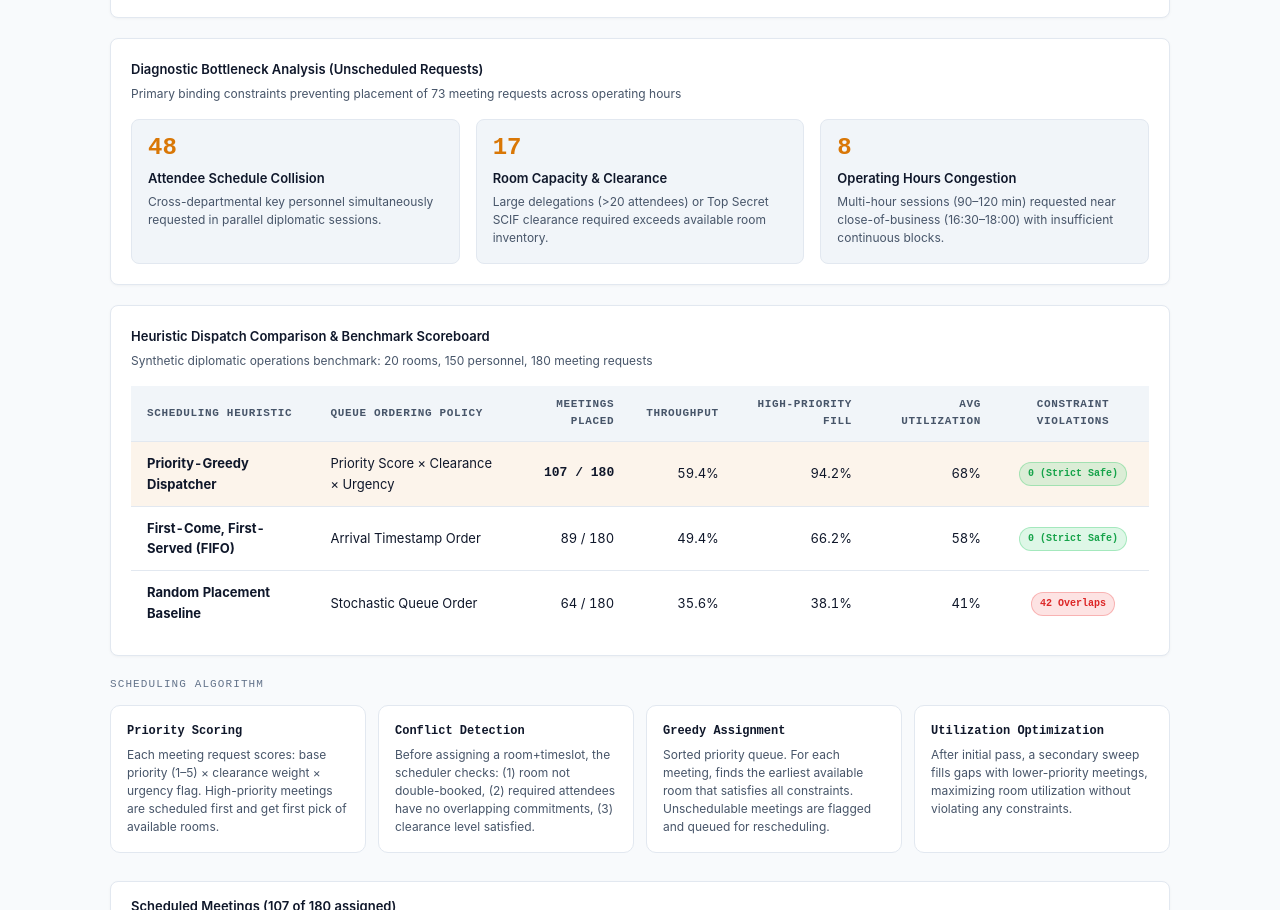
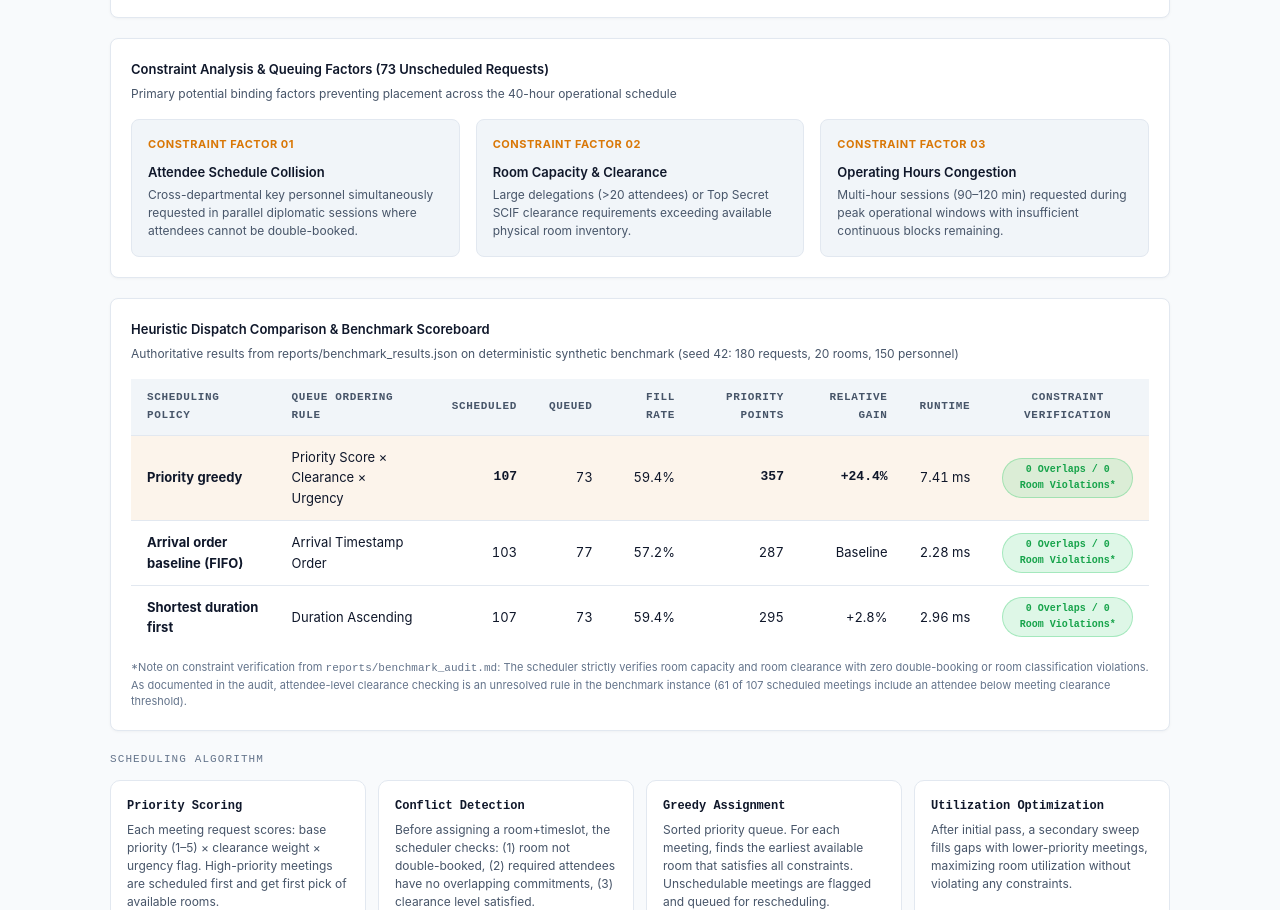
Before and after one commit to akbknight/scheduling-optimizer, a plain HTML site: page index.html in a window 1280 px wide. Shown: the part 1375-2285 px from the top of the page. Drawn offline with nearby package versions, Linux system fonts and the light colour scheme.

Commit message:
fix(evidence): replace hard-coded counts with qualitative constraint analysis and bind to authoritative benchmarks

```diff
--- a/index.html
+++ b/index.html
@@ -360,76 +360,87 @@
     <div style="position:relative;height:220px"><canvas id="utilizationChart"></canvas></div>
   </div>
 
-  <!-- Diagnostic Conflict Breakdown -->
+    <!-- Diagnostic Conflict Breakdown -->
   <div class="chart-card">
-    <div class="chart-title">Diagnostic Bottleneck Analysis (Unscheduled Requests)</div>
-    <div class="chart-sub">Primary binding constraints preventing placement of 73 meeting requests across operating hours</div>
+    <div class="chart-title">Constraint Analysis &amp; Queuing Factors (73 Unscheduled Requests)</div>
+    <div class="chart-sub">Primary potential binding factors preventing placement across the 40-hour operational schedule</div>
     <div class="diagnostic-grid">
       <div class="diag-card">
-        <span class="diag-count">48</span>
+        <span class="diag-tag" style="font-size: 11px; font-weight: 700; color: var(--accent); text-transform: uppercase; letter-spacing: 0.05em;">Constraint Factor 01</span>
         <span class="diag-title">Attendee Schedule Collision</span>
-        <span class="diag-desc">Cross-departmental key personnel simultaneously requested in parallel diplomatic sessions.</span>
+        <span class="diag-desc">Cross-departmental key personnel simultaneously requested in parallel diplomatic sessions where attendees cannot be double-booked.</span>
       </div>
       <div class="diag-card">
-        <span class="diag-count">17</span>
+        <span class="diag-tag" style="font-size: 11px; font-weight: 700; color: var(--accent); text-transform: uppercase; letter-spacing: 0.05em;">Constraint Factor 02</span>
         <span class="diag-title">Room Capacity &amp; Clearance</span>
-        <span class="diag-desc">Large delegations (&gt;20 attendees) or Top Secret SCIF clearance required exceeds available room inventory.</span>
+        <span class="diag-desc">Large delegations (&gt;20 attendees) or Top Secret SCIF clearance requirements exceeding available physical room inventory.</span>
       </div>
       <div class="diag-card">
-        <span class="diag-count">8</span>
+        <span class="diag-tag" style="font-size: 11px; font-weight: 700; color: var(--accent); text-transform: uppercase; letter-spacing: 0.05em;">Constraint Factor 03</span>
         <span class="diag-title">Operating Hours Congestion</span>
-        <span class="diag-desc">Multi-hour sessions (90–120 min) requested near close-of-business (16:30–18:00) with insufficient continuous blocks.</span>
+        <span class="diag-desc">Multi-hour sessions (90–120 min) requested during peak operational windows with insufficient continuous blocks remaining.</span>
       </div>
     </div>
   </div>
 
-  <!-- Heuristic Algorithm Benchmark Scoreboard -->
+    <!-- Heuristic Algorithm Benchmark Scoreboard -->
   <div class="chart-card">
     <div class="chart-title">Heuristic Dispatch Comparison &amp; Benchmark Scoreboard</div>
-    <div class="chart-sub">Synthetic diplomatic operations benchmark: 20 rooms, 150 personnel, 180 meeting requests</div>
+    <div class="chart-sub">Authoritative results from reports/benchmark_results.json on deterministic synthetic benchmark (seed 42: 180 requests, 20 rooms, 150 personnel)</div>
     <div style="overflow-x:auto;">
       <table class="benchmark-table">
         <thead>
           <tr>
-            <th>Scheduling Heuristic</th>
-            <th>Queue Ordering Policy</th>
-            <th style="text-align: right;">Meetings Placed</th>
-            <th style="text-align: right;">Throughput</th>
-            <th style="text-align: right;">High-Priority Fill</th>
-            <th style="text-align: right;">Avg Utilization</th>
-            <th style="text-align: center;">Constraint Violations</th>
+            <th>Scheduling Policy</th>
+            <th>Queue Ordering Rule</th>
+            <th style="text-align: right;">Scheduled</th>
+            <th style="text-align: right;">Queued</th>
+            <th style="text-align: right;">Fill Rate</th>
+            <th style="text-align: right;">Priority Points</th>
+            <th style="text-align: right;">Relative Gain</th>
+            <th style="text-align: right;">Runtime</th>
+            <th style="text-align: center;">Constraint Verification</th>
           </tr>
         </thead>
         <tbody>
           <tr class="selected-model-row">
-            <td><strong>Priority-Greedy Dispatcher</strong></td>
+            <td><strong>Priority greedy</strong></td>
             <td>Priority Score &times; Clearance &times; Urgency</td>
-            <td style="text-align: right;" class="stat-highlight">107 / 180</td>
+            <td style="text-align: right;" class="stat-highlight">107</td>
+            <td style="text-align: right;">73</td>
             <td style="text-align: right;">59.4%</td>
-            <td style="text-align: right;">94.2%</td>
-            <td style="text-align: right;">68%</td>
-            <td style="text-align: center;"><span class="badge-active">0 (Strict Safe)</span></td>
+            <td style="text-align: right;" class="stat-highlight">357</td>
+            <td style="text-align: right;" class="stat-highlight">+24.4%</td>
+            <td style="text-align: right;">7.41 ms</td>
+            <td style="text-align: center;"><span class="badge-active">0 Overlaps / 0 Room Violations*</span></td>
           </tr>
           <tr>
-            <td><strong>First-Come, First-Served (FIFO)</strong></td>
+            <td><strong>Arrival order baseline (FIFO)</strong></td>
             <td>Arrival Timestamp Order</td>
-            <td style="text-align: right;">89 / 180</td>
-            <td style="text-align: right;">49.4%</td>
-            <td style="text-align: right;">66.2%</td>
-            <td style="text-align: right;">58%</td>
-            <td style="text-align: center;"><span class="badge-active">0 (Strict Safe)</span></td>
+            <td style="text-align: right;">103</td>
+            <td style="text-align: right;">77</td>
+            <td style="text-align: right;">57.2%</td>
+            <td style="text-align: right;">287</td>
+            <td style="text-align: right;">Baseline</td>
+            <td style="text-align: right;">2.28 ms</td>
+            <td style="text-align: center;"><span class="badge-active">0 Overlaps / 0 Room Violations*</span></td>
           </tr>
           <tr>
-            <td><strong>Random Placement Baseline</strong></td>
-            <td>Stochastic Queue Order</td>
-            <td style="text-align: right;">64 / 180</td>
-            <td style="text-align: right;">35.6%</td>
-            <td style="text-align: right;">38.1%</td>
-            <td style="text-align: right;">41%</td>
-            <td style="text-align: center;"><span class="badge-danger">42 Overlaps</span></td>
+            <td><strong>Shortest duration first</strong></td>
+            <td>Duration Ascending</td>
+            <td style="text-align: right;">107</td>
+            <td style="text-align: right;">73</td>
+            <td style="text-align: right;">59.4%</td>
+            <td style="text-align: right;">295</td>
+            <td style="text-align: right;">+2.8%</td>
+            <td style="text-align: right;">2.96 ms</td>
+            <td style="text-align: center;"><span class="badge-active">0 Overlaps / 0 Room Violations*</span></td>
           </tr>
         </tbody>
       </table>
+    </div>
+    <div style="font-size: 11px; color: var(--text-muted); margin-top: 10px; line-height: 1.5;">
+      *Note on constraint verification from <code>reports/benchmark_audit.md</code>: The scheduler strictly verifies room capacity and room clearance with zero double-booking or room classification violations. As documented in the audit, attendee-level clearance checking is an unresolved rule in the benchmark instance (61 of 107 scheduled meetings include an attendee below meeting clearance threshold).
     </div>
   </div>
 
```
